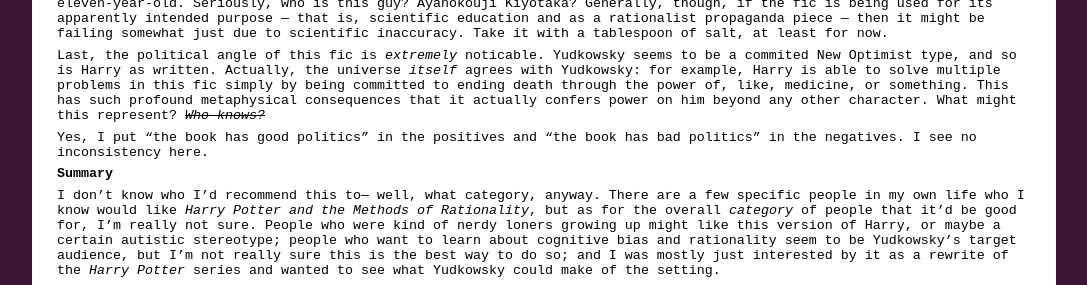
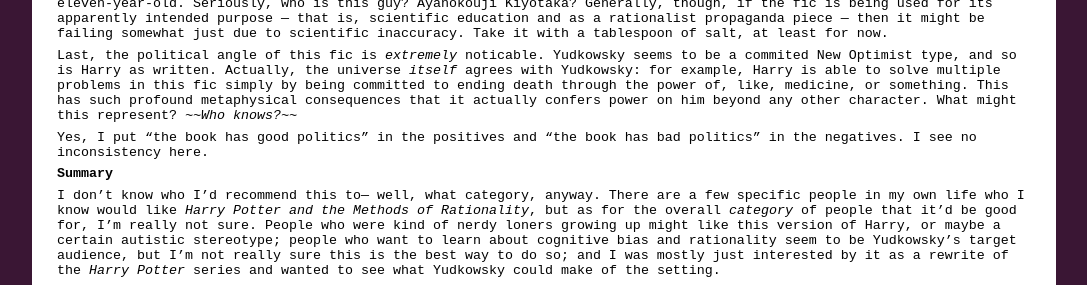
Before and after one commit to ariajd27/ariajd27.github.io, a Jekyll site: the page built from _posts/reviews/2024-01-05-yudkowsky-harry-potter.md, in a window 1280 px wide. Shown: the part 1302-1587 px from the top of the page, without its empty margins (96-1183 px from the left). Built offline with Jekyll 4.4.1, drawn with Linux system fonts in a browser that asks for light colours.

Commit message:
copyedit

```diff
--- a/_posts/reviews/2024-01-05-yudkowsky-harry-potter.md
+++ b/_posts/reviews/2024-01-05-yudkowsky-harry-potter.md
@@ -40,7 +40,7 @@ There's a pretty strong shift in tone and focus throughout the fic, as well. The
 
 Yudkowsky incorporates a lot of... well, let's say *avant-garde* scientific ideas into the fic. A "timeless physics," for example, is not only mentioned but manages to be a key asset of Harry's--- what is it though? I'm still not sure. Yudkowsky notes that it's not a fleshed-out theory yet, and that's easily verified, but he doesn't even really bother to try to explain it, and literature about it isn't easily available online. If it's actually plenty available and I'm just not able to understand it at all, then I have a bone to pick with Harry, who apparently comprehends it completely and fundamentally, because that's not "I'm pretty smart for an eleven-year-old"-level physics. I was pretty smart as an eleven-year-old. Seriously, who is this guy? Ayanokouji Kiyotaka? Generally, though, if the fic is being used for its apparently intended purpose --- that is, scientific education and as a rationalist propaganda piece --- then it might be failing somewhat just due to scientific inaccuracy. Take it with a tablespoon of salt, at least for now.
 
-Last, the political angle of this fic is *extremely* noticable. Yudkowsky seems to be a commited New Optimist type, and so is Harry as written. Actually, the universe *itself* agrees with Yudkowsky: for example, Harry is able to solve multiple problems in this fic simply by being committed to ending death through the power of, like, medicine, or something. This has such profound metaphysical consequences that it actually confers power on him beyond any other character. What might this represent? *~~Who knows?~~*
+Last, the political angle of this fic is *extremely* noticable. Yudkowsky seems to be a commited New Optimist type, and so is Harry as written. Actually, the universe *itself* agrees with Yudkowsky: for example, Harry is able to solve multiple problems in this fic simply by being committed to ending death through the power of, like, medicine, or something. This has such profound metaphysical consequences that it actually confers power on him beyond any other character. What might this represent? *\~\~Who knows?\~\~*
 
 Yes, I put "the book has good politics" in the positives and "the book has bad politics" in the negatives. I see no inconsistency here.
 
```
Also changed, not shown: _posts/reviews/2024-01-05-brin-existence.md (renamed from _posts/reviews/2023-01-05-brin-existence.md).
